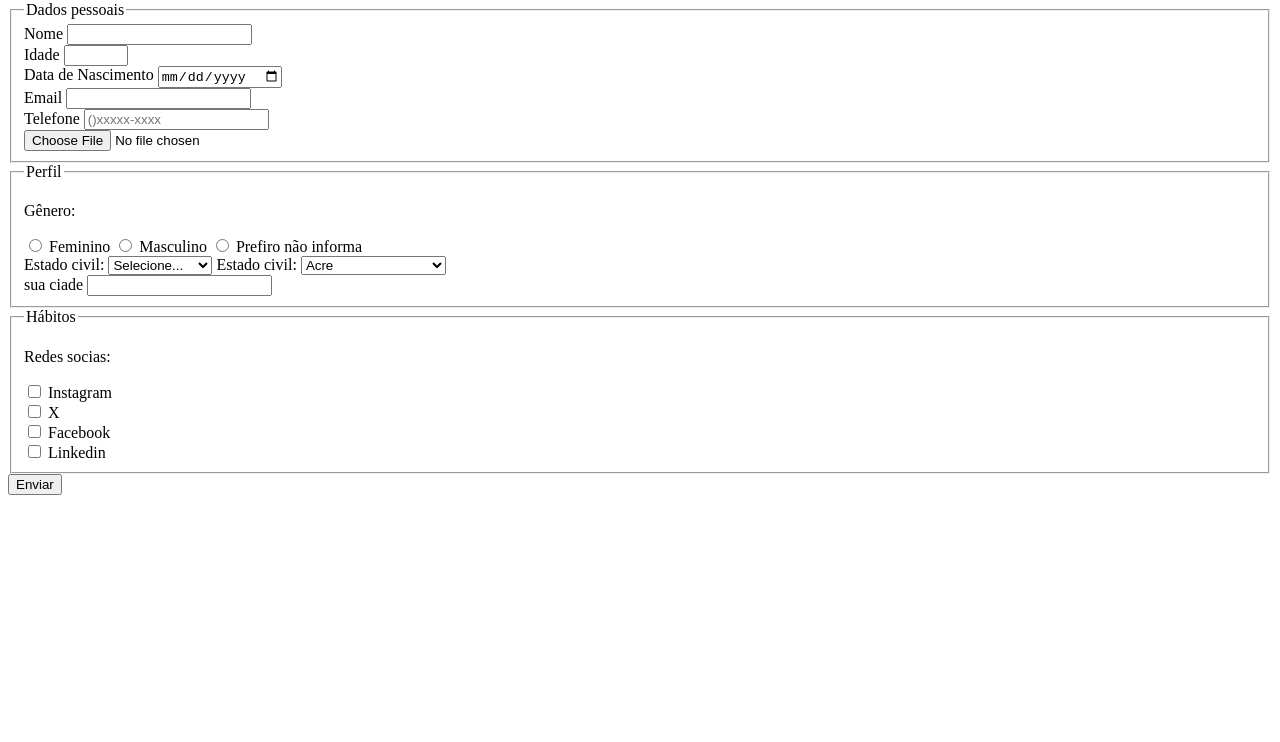
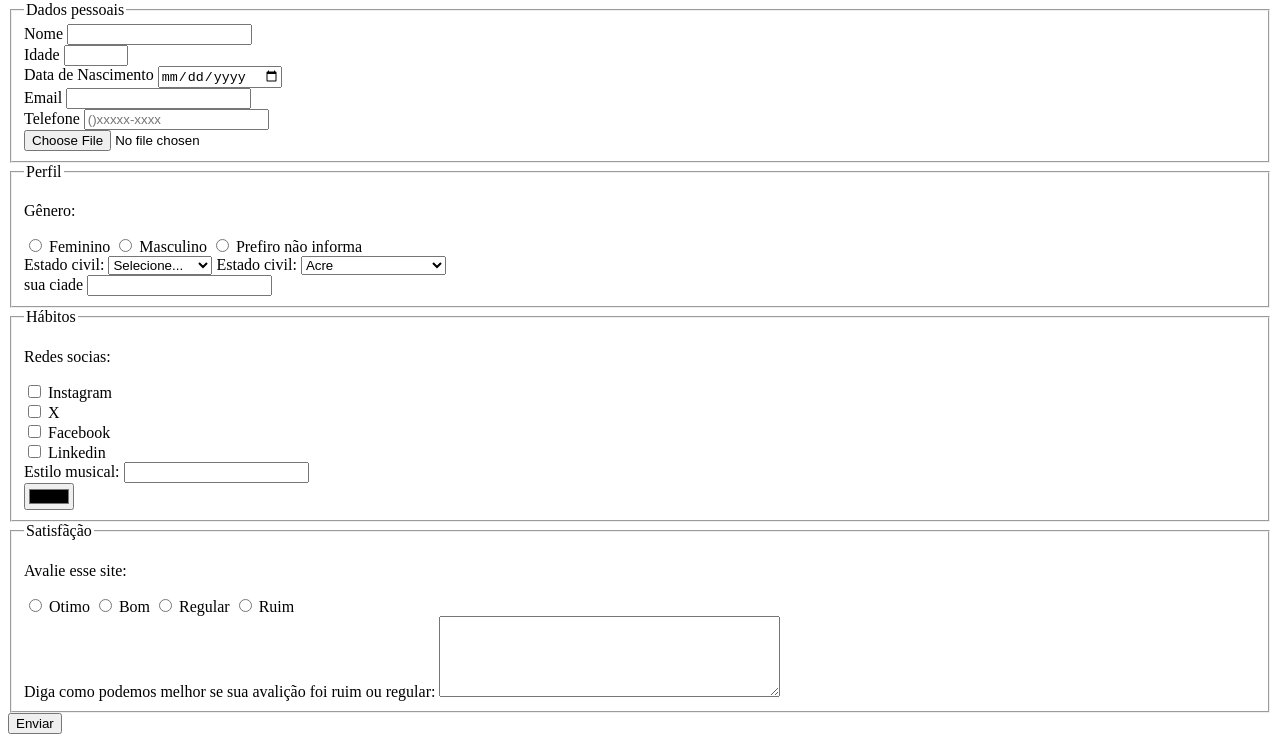
Before and after one commit to Jardel187/forms, a plain HTML site: page forms-testes/forms-testes/forms-main/index.html in a window 1280 px wide. Shown: the part 79-821 px from the top of the page. Before the commit the page ends 800 px from the top, so only its background shows below. Drawn offline with Linux system fonts and the light colour scheme.

Commit message:
Add files via upload

```diff
--- a/forms-testes/forms-testes/forms-main/index.html
+++ b/forms-testes/forms-testes/forms-main/index.html
@@ -120,6 +120,46 @@
 
                 <br>
 
+                <label for="music">Estilo musical:</label>
+                <input list="styleTypes" type="text" name="UuserMusic" id="music">
+                <datalist id="styleTypes">
+                    <option value="Rock">
+                    <option value="Brega">
+                    <option value="Pop">
+                    <option value="Sertanejo">
+                    <option value="Eletronica">
+                    <option value="Mpb">
+                </datalist>
+
+                <br>
+
+                <label for="favoriteColor"></label>
+                <input type="color" name="favoriteColor" id="favoriteColor">
+
+            </fieldset>
+
+            <fieldset>
+                <legend>Satisfãção</legend>
+                <p>Avalie esse site:</p>
+
+                <input type="radio" name="assessment" id="great" value="otimo" required>
+                <label for="great">Otimo</label>
+
+                <input type="radio" name="assessment" id="good" value="Bom">
+                <label for="good">Bom</label>
+
+                <input type="radio" name="assessment" id="soso" value="regular">
+                <label for="soso">Regular</label>
+
+                <input type="radio" name="assessment" id="bad" value="ruim" >
+                <label for="bad">Ruim</label>
+
+                <br>
+
+                <label for="userMessage">Diga como podemos melhor se sua avalição foi ruim ou regular:</label>
+                <textarea name="userMessage" id="userMessage" rows="5" cols="40"></textarea>
+
+
             </fieldset>
         <button type="submit">Enviar</button>
         </form>
```
